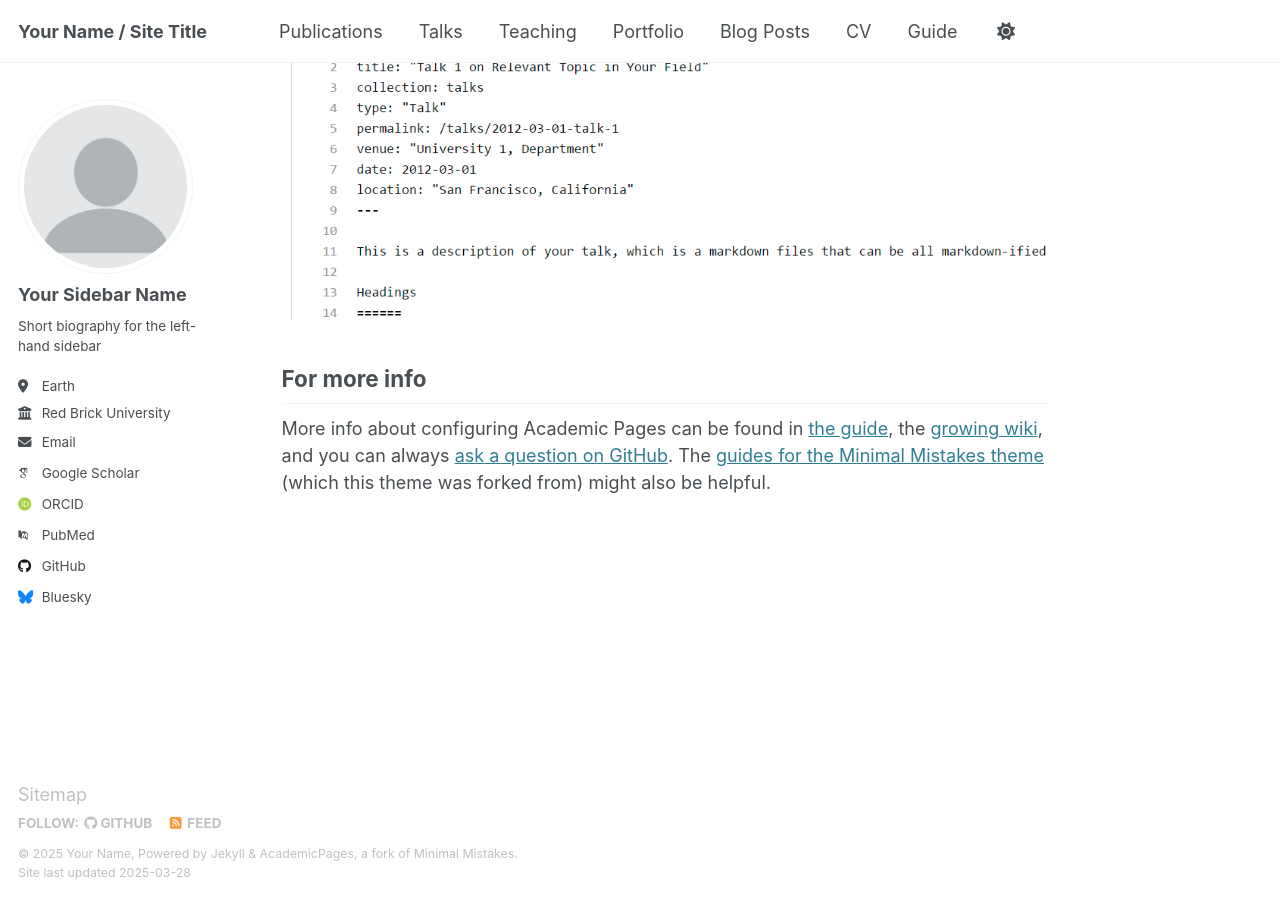
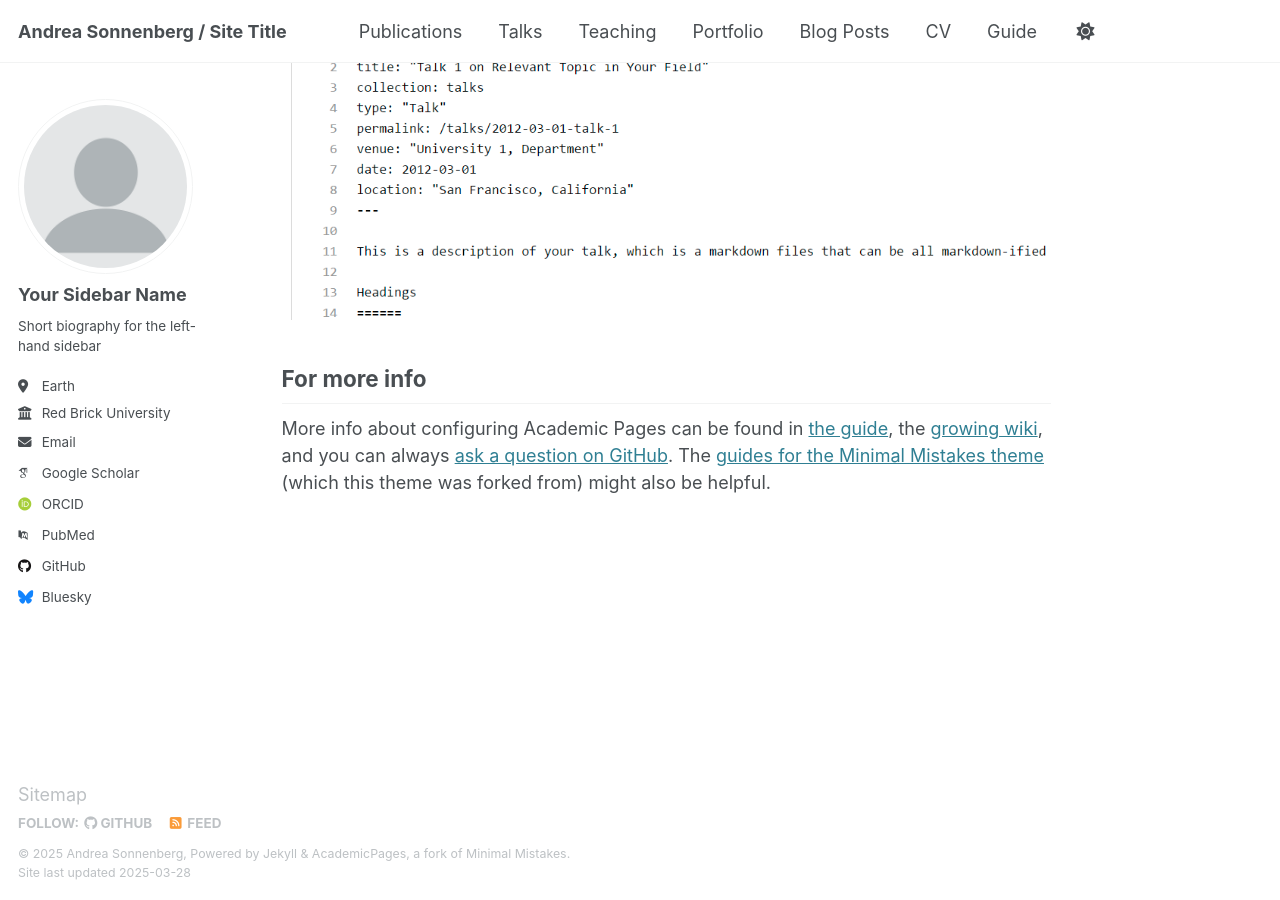
Before and after one commit to asonnenber/me, a Jekyll site: the page built from _pages/about.md, in a window 1280 px wide and 900 px high, scrolled down 2635 px. Built offline with Jekyll 4.4.1, drawn with Linux system fonts in a browser that asks for light colours; some web fonts are replaced.

Commit message:
Update _config.yml

```diff
--- a/_config.yml
+++ b/_config.yml
@@ -9,13 +9,13 @@
 # Basic Site Settings
 locale                   : "en-US"
 site_theme               : "default"
-title                    : "Your Name / Site Title"
+title                    : "Andrea Sonnenberg / Site Title"
 title_separator          : "-"
-name                     : &name "Your Name"
-description              : &description "personal description"
-url                      : https://academicpages.github.io # the base hostname & protocol for your site e.g. "https://[your GitHub username].github.io"
-baseurl                  : "" # the subpath of your site, e.g. "/blog"
-repository               : "academicpages/academicpages.github.io"
+name                     : &name "Andrea Sonnenberg"
+description              : &description "I like trains. I don't. But that's okay."
+url                      : https://asonnenber.github.io # the base hostname & protocol for your site e.g. "https://[your GitHub username].github.io"
+baseurl                  : "/me" # the subpath of your site, e.g. "/blog"
+repository               : "about/asonnenber.github.io"
 
 # Site Author - The following control what appear as part of the author content on the side bar.
 #               If a field is blank the icon and link will not appear, otherwise it will be shown.
```
